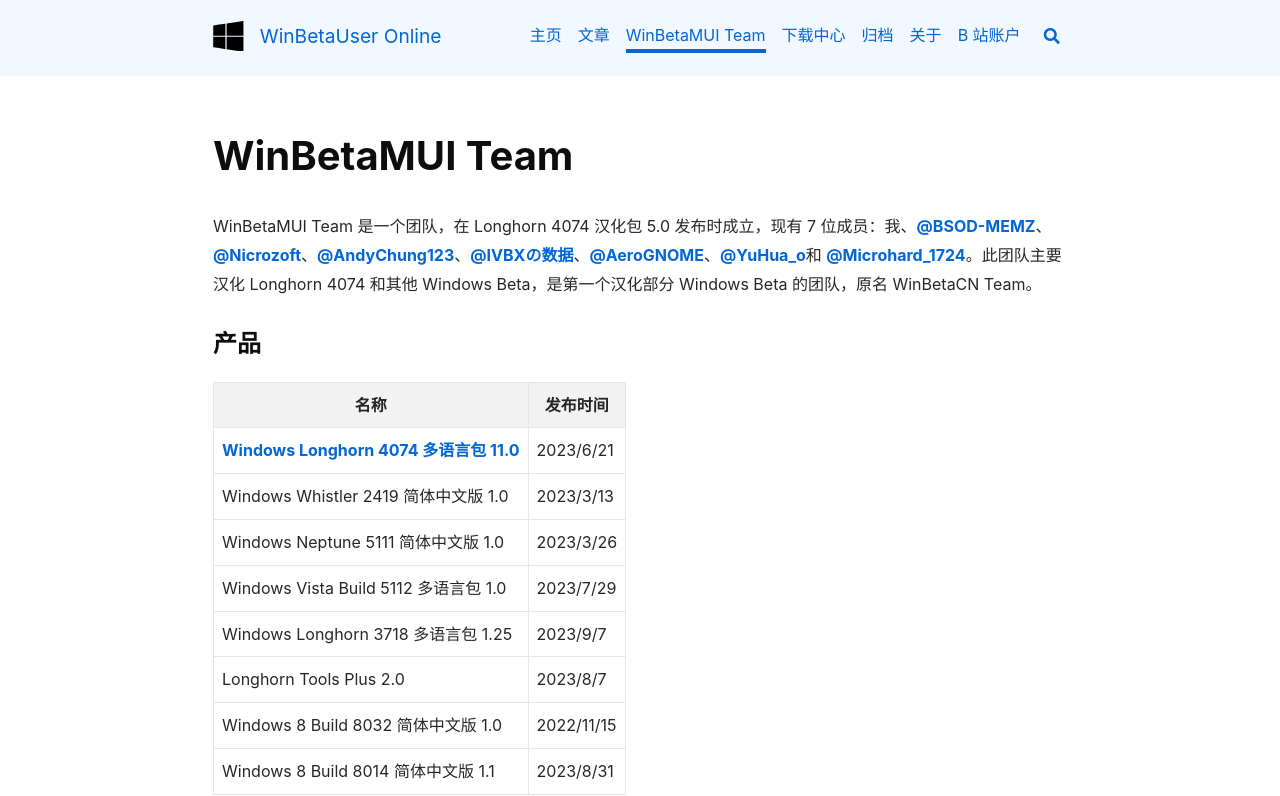
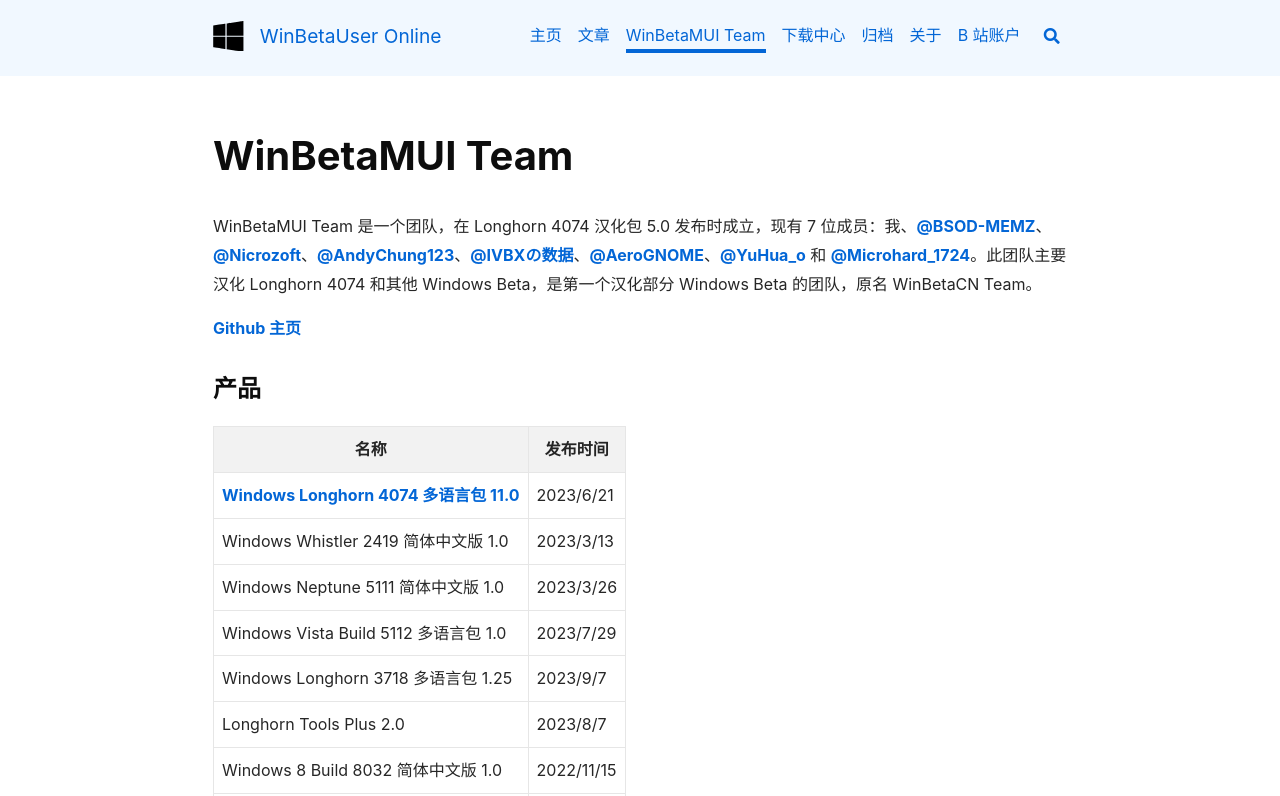
Before and after one commit to orangeZSCB/wbl2.github.io, a Jekyll site: the page built from winbetamui.md, in a window 1280 px wide and 900 px high, cut to the strip 104-900 px from the top of the window. Built offline with Jekyll 4.4.1, drawn with Linux system fonts in a browser that asks for light colours; nearby versions of some CDN libraries.

Commit message:
Update winbetamui.md

```diff
--- a/winbetamui.md
+++ b/winbetamui.md
@@ -3,7 +3,9 @@
 title: WinBetaMUI Team
 ---
 
-WinBetaMUI Team 是一个团队，在 Longhorn 4074 汉化包 5.0 发布时成立，现有 7 位成员：我、[@BSOD-MEMZ](http://space.bilibili.com/1975308950)、[@Nicrozoft](haha666_666.outlook.com)、[@AndyChung123](http://space.bilibili.com/2119761603)、[@IVBXの数据](http://space.bilibili.com/1171551865)、[@AeroGNOME](http://space.bilibili.com/515586861)、[@YuHua_o](http://space.bilibili.com/1468597922)和 [@Microhard_1724](http://space.bilibili.com/1684665013)。此团队主要汉化 Longhorn 4074 和其他 Windows Beta，是第一个汉化部分 Windows Beta 的团队，原名 WinBetaCN Team。
+WinBetaMUI Team 是一个团队，在 Longhorn 4074 汉化包 5.0 发布时成立，现有 7 位成员：我、[@BSOD-MEMZ](http://space.bilibili.com/1975308950)、[@Nicrozoft](haha666_666.outlook.com)、[@AndyChung123](http://space.bilibili.com/2119761603)、[@IVBXの数据](http://space.bilibili.com/1171551865)、[@AeroGNOME](http://space.bilibili.com/515586861)、[@YuHua_o](http://space.bilibili.com/1468597922) 和 [@Microhard_1724](http://space.bilibili.com/1684665013)。此团队主要汉化 Longhorn 4074 和其他 Windows Beta，是第一个汉化部分 Windows Beta 的团队，原名 WinBetaCN Team。
+
+[Github 主页](http://github.com/wbmui)
 
 ### 产品
 
```
